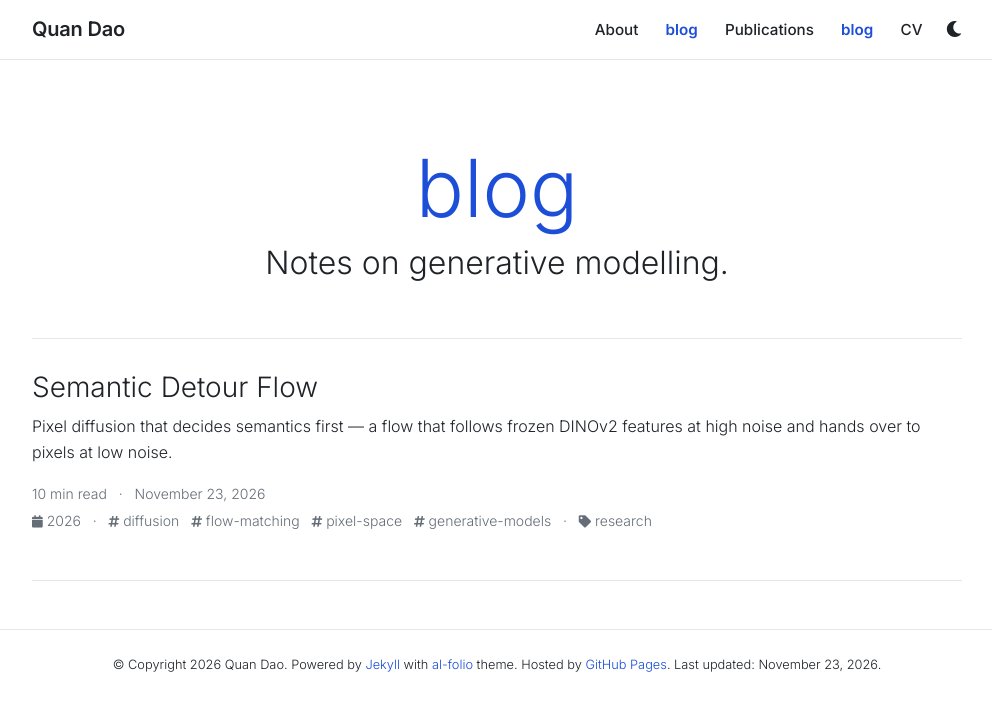
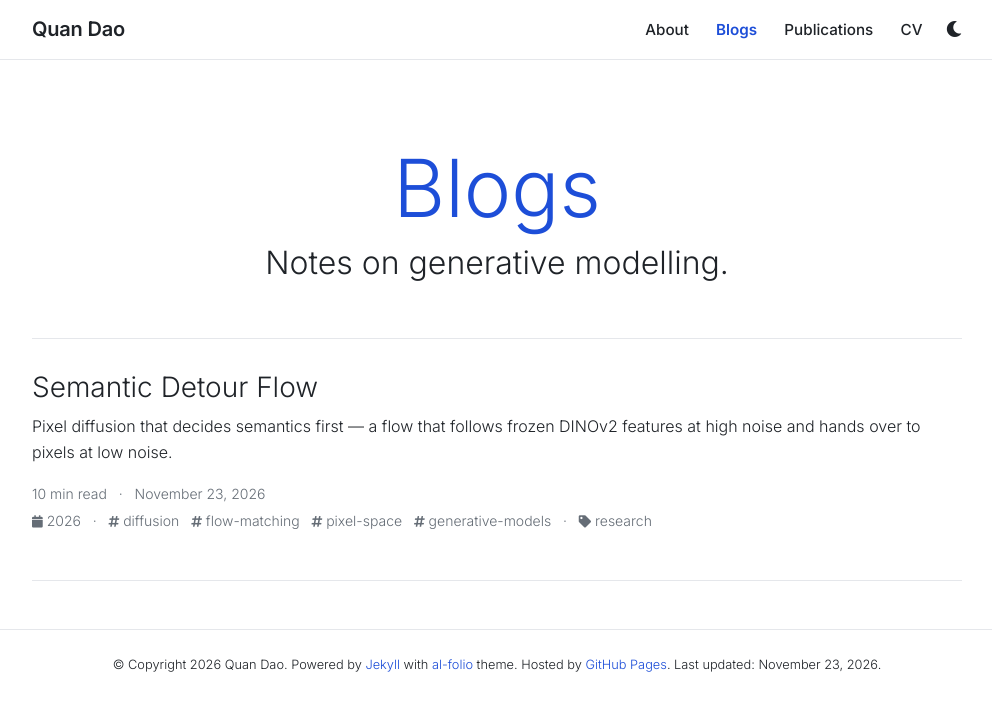
Before and after one commit to quandao10/quandao10.github.io, a Jekyll site: the page built from _pages/blog.md, in a window 1280 px wide. Shown: the top 711 px of the page, without its empty margins (143-1135 px from the left). Built offline with Jekyll 4.4.1, drawn with Linux system fonts in a browser that asks for light colours; the list of posts is cut into pages by our own code; comment, search, counter and statistics services are not loaded; a style sheet for code colours, icons or effects is not loaded.

Commit message:
Nav: one Blogs tab instead of two lowercase blog tabs
The theme already renders a blog entry from blog_nav_title, so the nav:true
on _pages/blog.md produced a second identical tab. Dropped it and renamed
the remaining one to Blogs.

Co-Authored-By: Claude Opus 5 <noreply@anthropic.com>

```diff
--- a/_config.yml
+++ b/_config.yml
@@ -121,8 +121,8 @@ bing_site_verification:  # out your bing-site-verification ID (Bing Webmaster)
 # Blog
 # -----------------------------------------------------------------------------
 
-blog_name: blog # blog_name will be displayed in your blog page
-blog_nav_title: blog # leave blank to hide the blog from the nav bar
+blog_name: Blogs # blog_name will be displayed in your blog page
+blog_nav_title: Blogs # leave blank to hide the blog from the nav bar
 blog_description: Notes on generative modelling.
 permalink: /blog/:year/:title/
 
```
Also changed, not shown: _pages/blog.md (+0 -2 lines).
